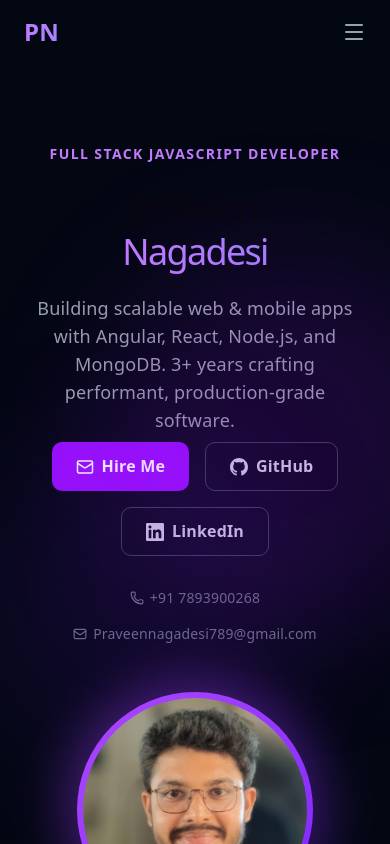
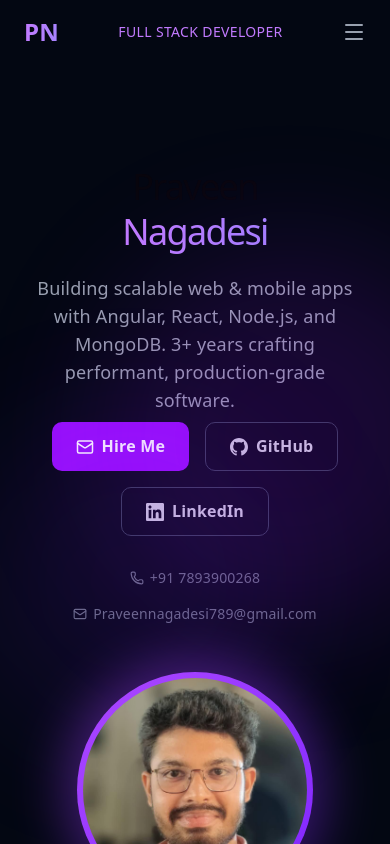
Before and after one commit to Praveen-789/Portfolio, a React (Vite) app: page / in a window 390 px wide. Shown: the top 844 px of the page. Built offline with nearby package versions, Linux system fonts and the light colour scheme.

Commit message:
changes UI

```diff
--- a/index.html
+++ b/index.html
@@ -2,9 +2,9 @@
 <html lang="en">
   <head>
     <meta charset="UTF-8" />
-    <link rel="icon" type="image/svg+xml" href="/favicon.svg" />
+    <link rel="icon" type="image/svg+xml" href="/PN.png" />
     <meta name="viewport" content="width=device-width, initial-scale=1.0" />
-    <title>Praveen Nagadesi - Portfolio</title>
+    <title>Praveen Nagadesi | Full Stack Developer</title>
   </head>
   <body>
     <div id="root"></div>
--- a/src/components/Hero.jsx
+++ b/src/components/Hero.jsx
@@ -35,7 +35,7 @@ export default function Hero() {
         <div className="flex flex-col md:flex-row items-center gap-12 md:gap-16">
           {/* Text */}
           <div className="flex-1 text-center md:text-left">
-            <p className="text-purple-400 font-semibold text-sm uppercase tracking-widest mb-4">
+            <p className="hidden md:flex text-purple-400 font-semibold text-sm uppercase tracking-widest mb-4">
               Full Stack JavaScript Developer
             </p>
             <h1 className="text-5xl md:text-7xl font-bold text-white leading-tight mb-4">
--- a/src/components/Navbar.jsx
+++ b/src/components/Navbar.jsx
@@ -22,11 +22,10 @@ export default function Navbar() {
 
   return (
     <nav
-      className={`fixed top-0 left-0 right-0 z-50 transition-all duration-300 ${
-        scrolled
+      className={`fixed top-0 left-0 right-0 z-50 transition-all duration-300 ${scrolled
           ? 'bg-gray-950/95 backdrop-blur-md border-b border-gray-800 shadow-lg shadow-black/20'
           : 'bg-transparent'
-      }`}
+        }`}
     >
       <div className="max-w-6xl mx-auto px-6 h-16 flex items-center justify-between">
         <a
@@ -36,8 +35,12 @@ export default function Navbar() {
           PN
         </a>
 
+        <div className="block md:hidden text-purple-400 text-sm font-medium tracking-wide">
+          FULL STACK DEVELOPER
+        </div>
+
         <ul className="hidden md:flex items-center gap-8">
-          {links.map((l) => (
+          {links?.map((l) => (
             <li key={l.href}>
               <a
                 href={l.href}
```
Also changed, not shown: public/PN.png (added).
